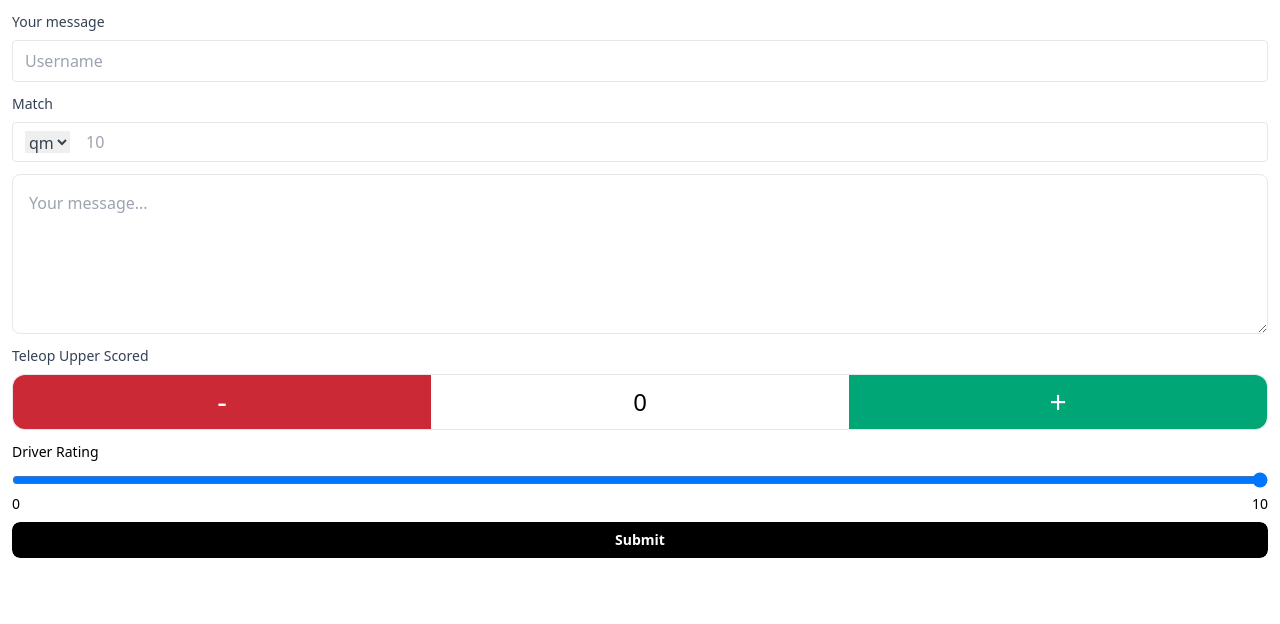
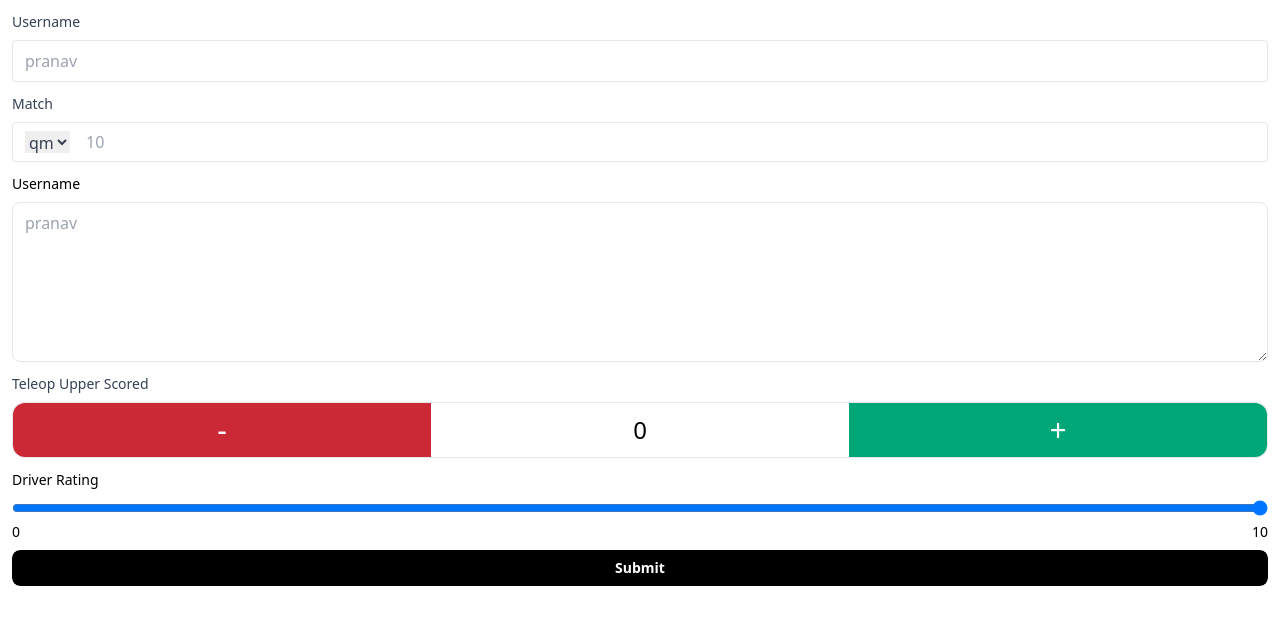
Before and after one commit to team4099/FalconScout, a React (Vite) app in the folder frontend/: page / in a window 1280 px wide. Shown: the top 624 px of the page. Built offline with nearby package versions, Linux system fonts and the light colour scheme.

Commit message:
hotfix input

```diff
--- a/frontend/src/App.tsx
+++ b/frontend/src/App.tsx
@@ -11,11 +11,14 @@ function App() {
   return (
     <div>
       <div>
-        <GenericTextInput/>
+        <GenericTextInput text="Username" placeholder={["pranav"]}/>
         <DropdownTextInput text="Match" options={["qm", "qf", "sf", "f"]} placeholder={["10"]} route="todo"/>
-        <GenericTextArea/>
+        <GenericTextArea text="Username" placeholder={["pranav"]}/>
         <IncrementNumberInput text="Teleop Upper Scored"/>
         <SliderInput text="Driver Rating" options={["0", "10"]}/>
+      </div>
+      <div>
+
       </div>
       <div>
         <DarkButton text="Submit" route="todo"/>
--- a/frontend/src/components/inputs/GenericTextArea.tsx
+++ b/frontend/src/components/inputs/GenericTextArea.tsx
@@ -6,7 +6,7 @@ function GenericTextArea(props: ComponentSetup) {
 
 		<div className="mx-3 my-3">
 			<label className="block mb-2 text-sm text-gray-[#344054]">{props.text}</label>
-			<textarea id="message" className="block p-4 w-full h-40 text text-[#000000] rounded-lg border border-color-[#D0D5DD] focus:outline-none" placeholder="Your message..."></textarea>
+			<textarea id="message" className="block py-2 px-3 w-full h-40 text text-[#000000] rounded-lg border border-color-[#D0D5DD] focus:outline-none" placeholder={props.placeholder?.[0]}></textarea>
 		</div>
 
   	)
--- a/frontend/src/components/inputs/GenericTextInput.tsx
+++ b/frontend/src/components/inputs/GenericTextInput.tsx
@@ -1,12 +1,14 @@
-function GenericTextInput() {
+import { ComponentSetup } from "../interface"
+
+function GenericTextInput(props: ComponentSetup) {
 
     return (
 
 		<div className="mx-3 my-3">
 			<label className="block text-[#344054] text-sm mb-2">
-				Your message
+				{props.text}
 			</label>
-			<input className="appearance-none border border-color-[#D0D5DD] rounded w-full py-2 px-3 text-gray-700 focus:outline-none" id="username" type="text" placeholder="Username"></input>
+			<input className="appearance-none border border-color-[#D0D5DD] rounded w-full py-2 px-3 text-gray-700 focus:outline-none" id="textInput" type="text" placeholder={props.placeholder?.[0]}></input>
 		</div>
 
   	)
```
